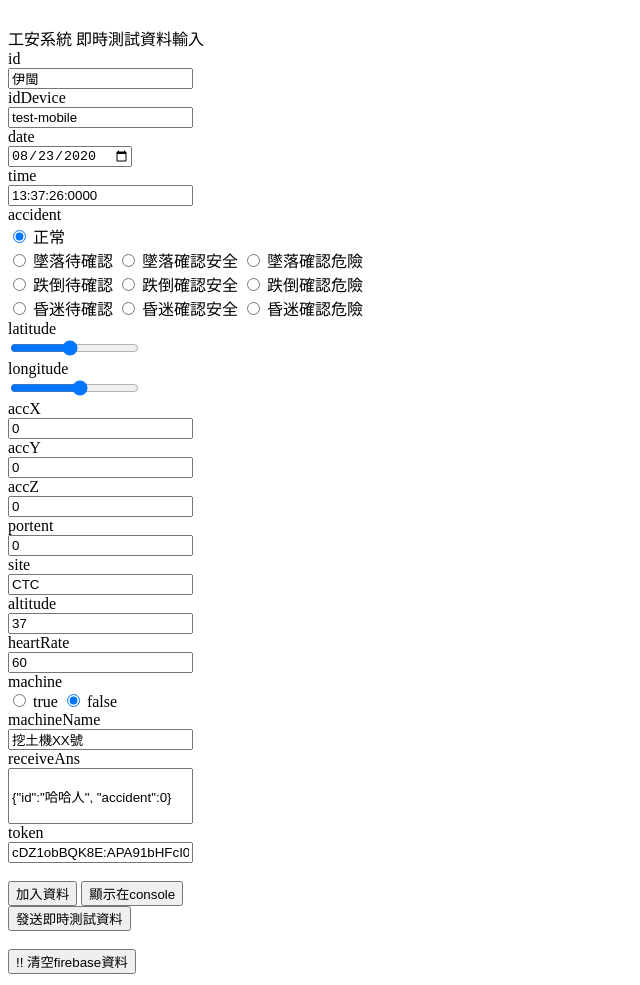
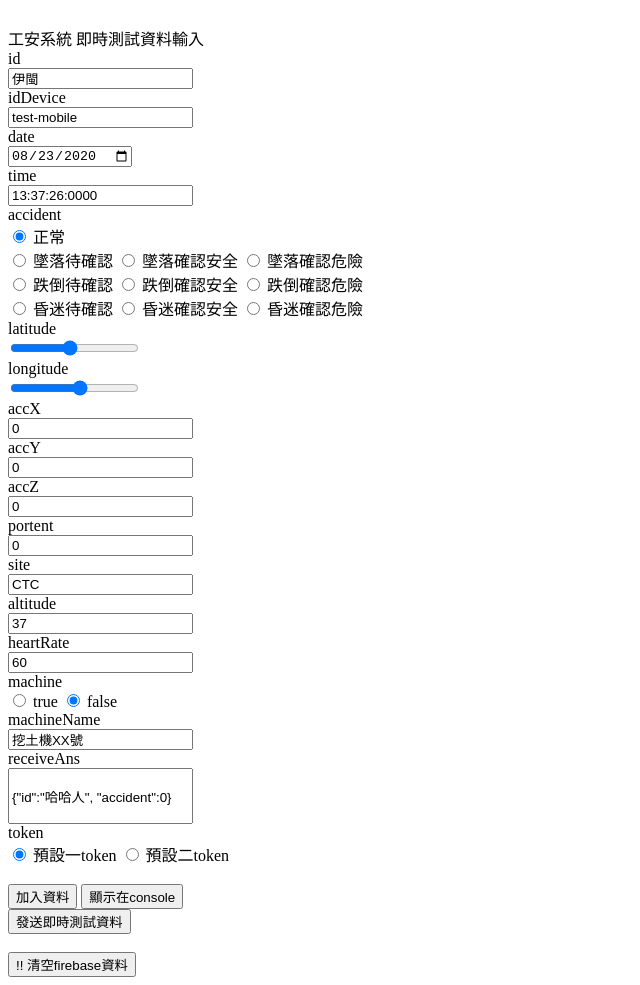
Before and after one commit to derinman/SmartBuilding-Faker, a plain HTML site: page firebaseRealtimeData.html in a window 1280 px wide. Shown: the whole page, without its empty margins (0-640 px from the left). Drawn offline with Linux system fonts and the light colour scheme.

Commit message:
token default value

```diff
--- a/firebaseRealtimeData.html
+++ b/firebaseRealtimeData.html
@@ -91,7 +91,10 @@
       <label for="receiveAns">receiveAns</label><br>
       <input style=" height:50px;" rows="1" cols="40"  name="receiveAns" value='{"id":"哈哈人", "accident":0}'><br>
       <label for="token">token</label><br>
-      <input name="token" value="cDZ1obBQK8E:APA91bHFcI0nGJsUvhbPn5uQACz14Nj8FEQu1CPl9YgDmpLXTE4QjDn7p4B6gID8v9FhHakqtZyo6zX3QFp41yKvdJ2Ss9-RE9Wl7j9bv13Gh-MWc-KQJL5FAWhTHA1Oc6YkRW0HOjI1"><br><br>
+      <input type="radio" id="token" name="token" value="eSZZYhFCLTg:APA91bEMNRXXBYY-n6bFQu9DHJCzcEVKoRwQyjSpxw2opk6HuSD7OXN74qtY_cRDsj4B2CpDqbEsxLxjzD44C-Y59LU90XDwBSI0OjXqeSMm7OYhBQ3Z7dFP2TNaMQTRHyiYwui4_WWb" checked>
+      <label for="token">預設一token</label>
+      <input type="radio" id="token" name="token" value="c1TjSTVexFQ:APA91bGZcJA2A29XIBRCDlOjrgVRr82RR4VeupCWc1p4t4RIDV0ACfdw3OeZtfqPrPosYJ7q2stwC-PAuslVguPreblAQDRyCfWIghVvjuDL_U_GaIjjjut9Q9eVMkTEmhibkkeleLOd" >
+      <label for="token">預設二token</label><br><br>
 
       <input type="submit" value="加入資料">
       <input type="button" value="顯示在console" onclick="console.log(testData)">
```
